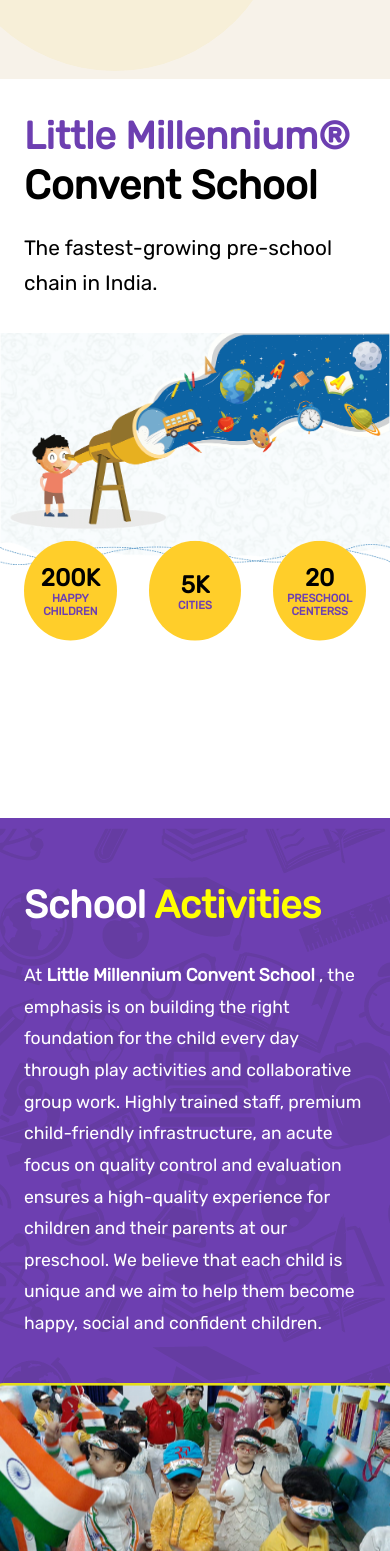
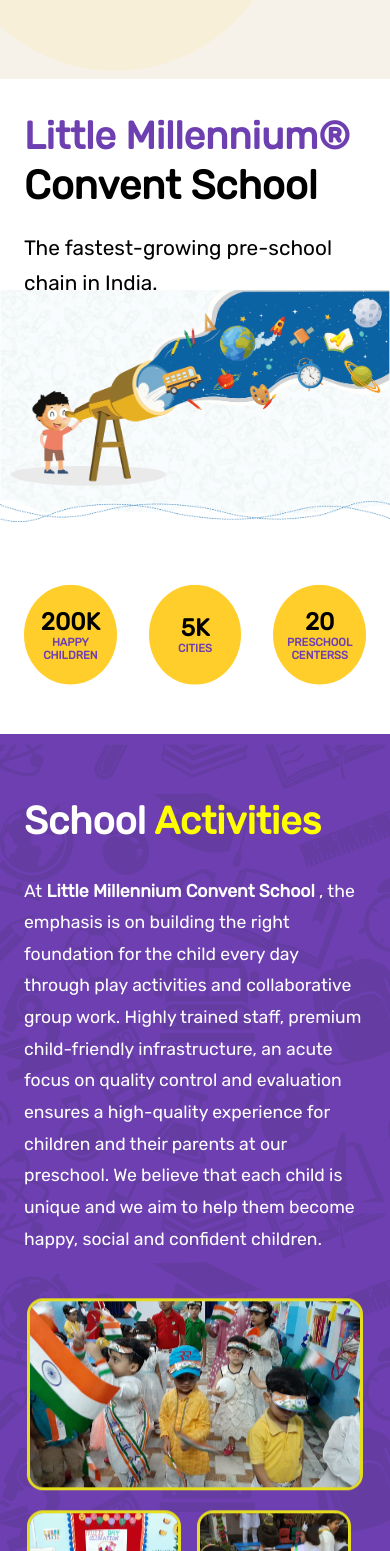
Before and after one commit to syedjunaid7/Little-Millenium-Nursey-School, a React (Create React App) app: page /about in a window 390 px wide. Shown: the part 257-1808 px from the top of the page. Built offline with nearby package versions, Linux system fonts and the light colour scheme.

Commit message:
initial commit

```diff
--- a/src/Components/Cards/Card.jsx
+++ b/src/Components/Cards/Card.jsx
@@ -6,7 +6,7 @@
   return (
     <div className="main-card-box">
       {cardData?.map((item, index) => (
-        <div className="portrait-card" key={index} >
+        <div className="portrait-card" key={index}>
           <img src={item.imgPath} alt="Card" className="card-image" data-aos="zoom-out"/>
           <h3 className="card-heading">{item.title}</h3>
           <p>{item.detail}</p>
--- a/src/Components/HeroSec/Hero.scss
+++ b/src/Components/HeroSec/Hero.scss
@@ -61,7 +61,7 @@
     }
   }
 }
-@media (max-width: 400px) {
+@media (max-width: 768px) {
   .main-container{
     background-position: 100%;
   }
--- a/src/Components/MainSec/Main.scss
+++ b/src/Components/MainSec/Main.scss
@@ -181,7 +181,7 @@
   }
 }
 
-@media (max-width: 400px) {
+@media (max-width: 768px) {
   .sec1 .content {
     padding: 5rem 1rem;
   }
--- a/src/Components/Navbar/Navbar.scss
+++ b/src/Components/Navbar/Navbar.scss
@@ -74,7 +74,7 @@
       display: flex;
       flex-direction: column;
       justify-content: space-evenly;
-      height: fit-content;
+      height: 80vh;
       width: 100%;
       min-width: 15rem;
       background-color: white;
--- a/src/pages/AboutUs/About.jsx
+++ b/src/pages/AboutUs/About.jsx
@@ -32,7 +32,7 @@
 
       <section className="about-top">
         <div className="about-top-in">
-          <div className="about-content" data-aos="fade-right">
+          <div className="about-content">
             <h1 className="about-h1">
               <span>Little Millennium®</span> <br />
               <span style={{ fontSize: "2.5rem", color: "black" }}>
@@ -74,7 +74,7 @@
           <h1>
             School <span>Activities</span>
           </h1>
-          <p data-aos="fade-right">
+          <p>
             At <strong>Little Millennium Convent School</strong> , the emphasis
             is on building the right foundation for the child every day through
             play activities and collaborative group work. Highly trained staff,
@@ -144,7 +144,7 @@
           <h1>
             <span>School</span> Infrastructure
           </h1>
-          <p data-aos="zoom-in">
+          <p>
             Every <strong>Little Millennium Convent</strong> Centre follows a
             child-centric preschool infrastructure design methodology, which
             provides a safe and hygienic environment with a crisp colourful
--- a/src/pages/AboutUs/About.scss
+++ b/src/pages/AboutUs/About.scss
@@ -41,7 +41,7 @@
     display: flex;
     flex-direction: column;
     justify-content: space-between;
-    gap: 10rem;
+    height: 80vh;
   }
   .about-content {
     .about-h1 {
@@ -282,28 +282,35 @@
       gap: 15rem;
     }
   }
+  .about-sec2 {
+    background-size: cover;
+  }
 }
-
-@media (max-width: 768px) {
+@media (max-width: 780px) {
   .about-top {
     padding: 2rem 1.5rem;
     background-size: contain;
-    .about-top-in {
-      gap: 15rem;
+    height: 70vh;
+    .stats-box-main {
+      justify-content: center;
     }
   }
-
+  .about-top .about-top-in {
+    height: 68vh;
+}
   .about-top .about-content .about-h1 {
     font-size: var(--mobile-scree-h1);
   }
   .about-sec1 div img {
-    height: 27vh;
+    height: 22vh;
     margin: 8px;
   }
   .about-top .about-content p {
     font-size: 1.3rem;
   }
-
+  .about-sec1 div .img-about-below {
+    width: 42%;
+}
   .about-top .stats-box-main .stat-circle {
     height: 100px;
     width: 100px;
@@ -389,3 +396,23 @@
     }
   }
 }
+@media (max-width: 920px) {
+  .about-top {
+    .stats-box-main {
+      justify-content: center;
+    }
+  }
+  .about-sec1 {
+    flex-direction: column;
+  }
+  .about-sec2 div {
+    flex-direction: column;
+  }
+  .about-sec3 {
+    flex-direction: column;
+    gap: 4rem;
+    img {
+      animation: none;
+    }
+  }
+}
--- a/src/pages/Contact/Contact.scss
+++ b/src/pages/Contact/Contact.scss
@@ -76,7 +76,6 @@
     display: flex;
     align-items: center;
     justify-content: center;
-    height: 83vh;
     img {
       position: absolute;
       top: -40px;
@@ -87,7 +86,6 @@
       justify-content: center;
       align-items: center;
       flex-direction: column;
-      height: 30vh;
       width: 30vw;
       padding: 0 2rem;
       h3 {
@@ -125,7 +123,7 @@
     padding: 3rem 1.5rem;
     flex-direction: column;
     .right {
-      height: 90vh;
+      padding: 0;
       form {
         width: auto;
         padding-bottom: 2rem;
```
